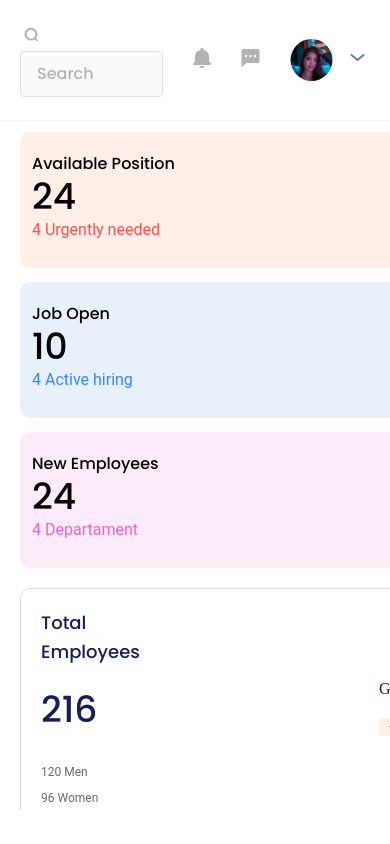
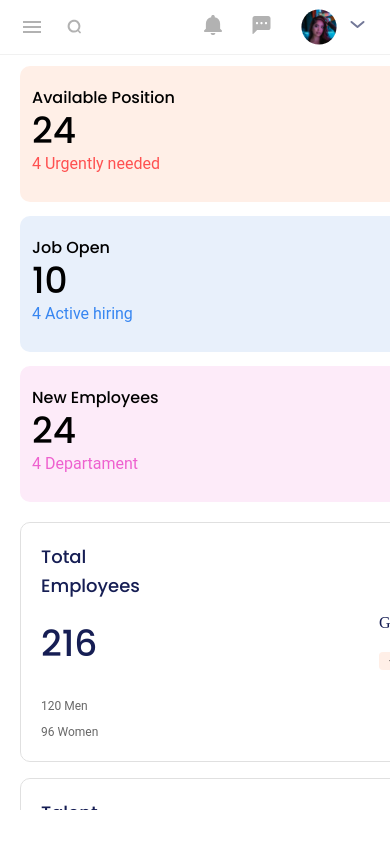
Before and after one commit to samuelleitee/We-HR, a React (Vite) app: page /dashboard in a window 390 px wide. Built offline with nearby package versions, Linux system fonts and the light colour scheme.

Commit message:
fix: style Header component
Co-authored-by: samuelleitee <programmer.and.investor@gmail.com>

```diff
--- a/src/components/Header/styles.module.css
+++ b/src/components/Header/styles.module.css
@@ -8,18 +8,30 @@
   margin-left: 50px;
 }
 
+.menu {
+  display: none;
+}
+
+.line {
+  display: none;
+}
+
+.menudiv > img{
+  display: none;
+}
+
 .input {
   width: 100%;
   max-width: 343px;
   padding: 10px 16px;
   font: var(--title-small);
   background: var(--background-color);
-  border: 1px solid #E0E0E0;
+  border: 1px solid #e0e0e0;
   border-radius: 4px;
 }
 
 .input::placeholder {
-    color: #B3B3B3;
+  color: #b3b3b3;
 }
 
 .profile {
@@ -41,10 +53,53 @@
 }
 
 .name h3 {
-    width: 132.5px;
+  width: 132.5px;
 }
 
 @media screen and (max-width: 834px) {
+  .container {
+    padding: 12px 50px 12px 0px;
+    margin-left: 0px;
+  }
+  .menudiv {
+    display: flex;
+    gap: 17px;
+    align-items: center;
+    padding-left: 13px;
+  }
+
+  .menu {
+    display: flex;
+    flex-direction: column;
+    width: 24px;
+    height: 24px;
+    padding: 6px 3px;
+    gap: 3px;
+  }
+
+  .line {
+    display: flex;
+    background: #b2b2b2;
+    width: 18px;
+    height: 2px;
+  }
+
+  .input {
+    padding: 6px 16px;
+    max-width: 245px;
+  }
+
+  .user > img {
+    width: 36px;
+    height: 36px;
+  }
+
+  .user {
+    display: flex;
+    align-items: center;
+    gap: 8px;
+  }
+
   .name h3 {
     display: none;
     width: fit-content;
@@ -52,9 +107,26 @@
 }
 
 @media screen and (max-width: 616px) {
-    .container {
-        margin: 0;
-        padding-left: 20px;
-        padding-right: 20px;
-    }
+  .container {
+    margin: 0;
+    padding: 9px 20px 9px 0px;
+    gap: 16px;
   }
+
+  .menudiv {
+    display: flex;
+    gap: 19px;
+    padding-left: 20px;
+    justify-content: space-between;
+  }
+
+  .menudiv > img{
+    display: flex;
+  }
+
+  .input {
+    display: none;
+  }
+
+
+}
```
